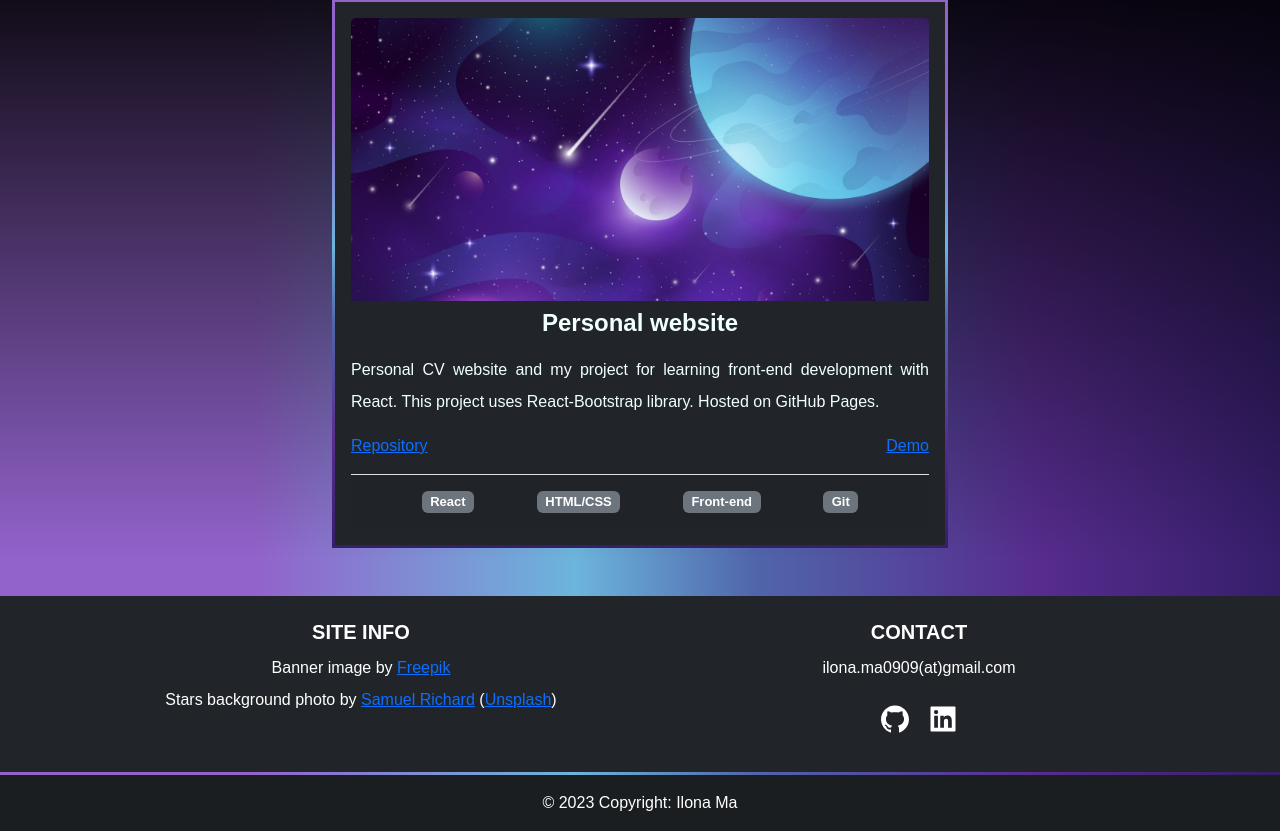
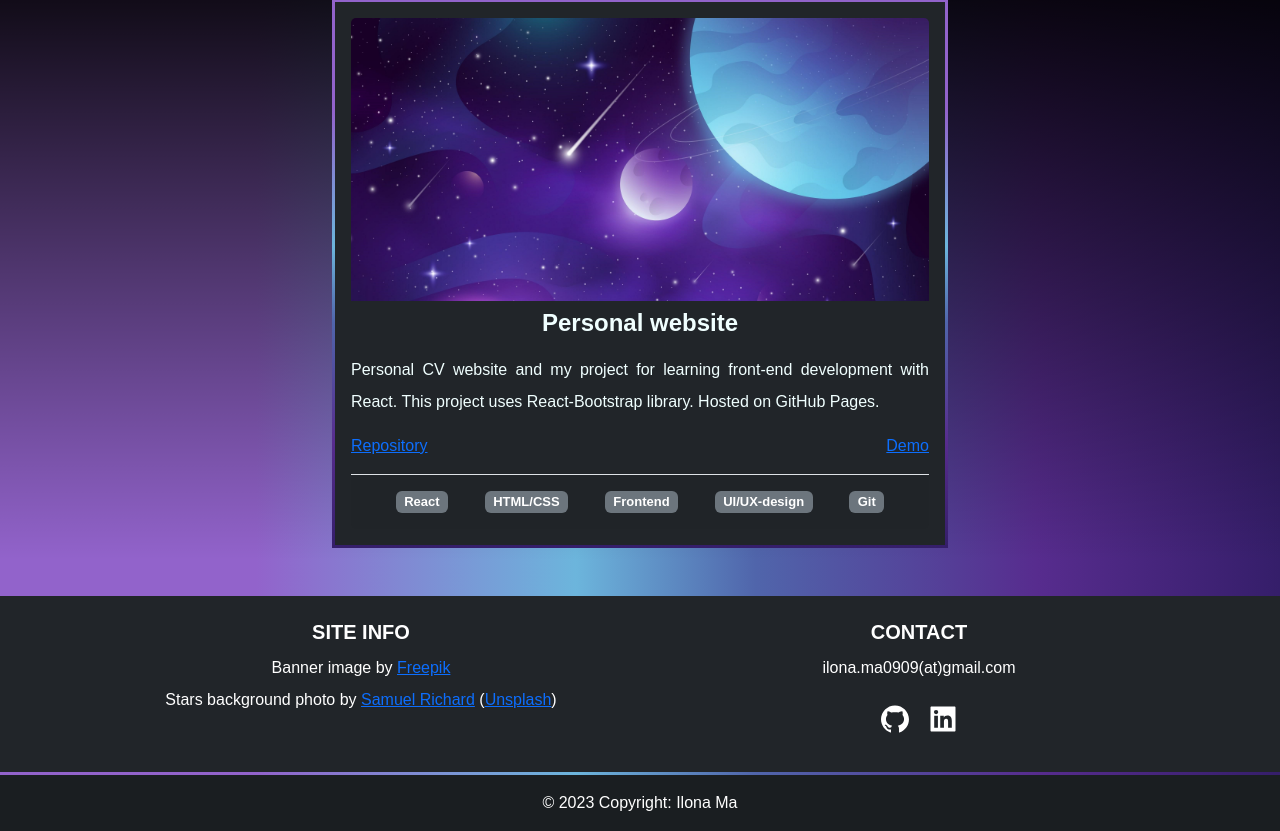
Before and after one commit to ilonanmaa/ilonanmaa.github.io, a React (Create React App) app: page / in a window 1280 px wide. Shown: the part 2203-3034 px from the top of the page. Built offline with nearby package versions, Linux system fonts and the light colour scheme; the HTML template or start-up script is replaced by a standard one.

Commit message:
Added skill badge

```diff
--- a/src/components/Projects.jsx
+++ b/src/components/Projects.jsx
@@ -49,7 +49,8 @@ const Projects = () => {
                   <div className="d-flex flex-row justify-content-evenly flex-wrap">
                     <SkillBadge text="React" />
                     <SkillBadge text="HTML/CSS" />
-                    <SkillBadge text="Front-end" />
+                    <SkillBadge text="Frontend" />
+                    <SkillBadge text="UI/UX-design" />
                     <SkillBadge text="Git" />
                   </div>
                 </Card.Footer>
```
